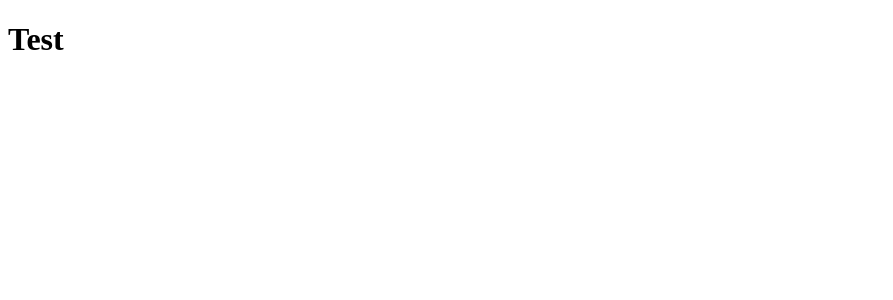
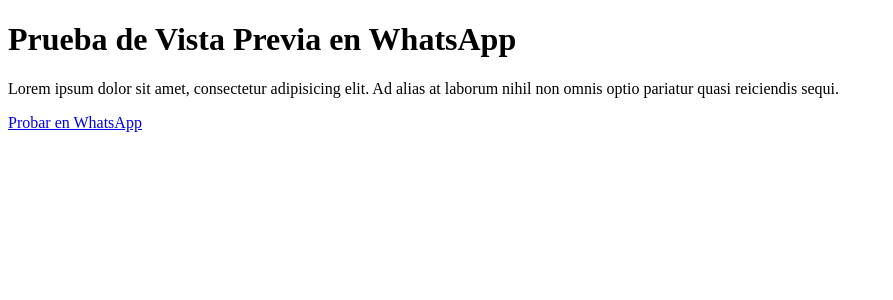
Before and after one commit to josetx3/test-whatsApp, an Angular app: page / in a window 1280 px wide. Shown: the top 300 px of the page, without its empty margins (0-893 px from the left). Built offline with nearby package versions, Linux system fonts and the light colour scheme.

Commit message:
Ajuste link

```diff
--- a/src/app/app.html
+++ b/src/app/app.html
@@ -1 +1,10 @@
-<h1>Test</h1>
+<h1>Prueba de Vista Previa en WhatsApp</h1>
+<p>
+  Lorem ipsum dolor sit amet, consectetur adipisicing elit. Ad alias at laborum nihil non omnis optio pariatur quasi
+  reiciendis sequi.
+</p>
+<p>
+  <a href="https://test-whats-app-eta.vercel.app/">
+    Probar en WhatsApp
+  </a>
+</p>
--- a/src/index.html
+++ b/src/index.html
@@ -12,7 +12,7 @@
   <meta property="og:image:width" content="900" />
   <meta property="og:image:height" content="600" />
   <meta property="og:type" content="website" />
-  <meta property="og:url" content="https://tu-dominio.vercel.app/" />
+  <meta property="og:url" content="https://test-whats-app-eta.vercel.app/" />
 
 </head>
 <body>
```
